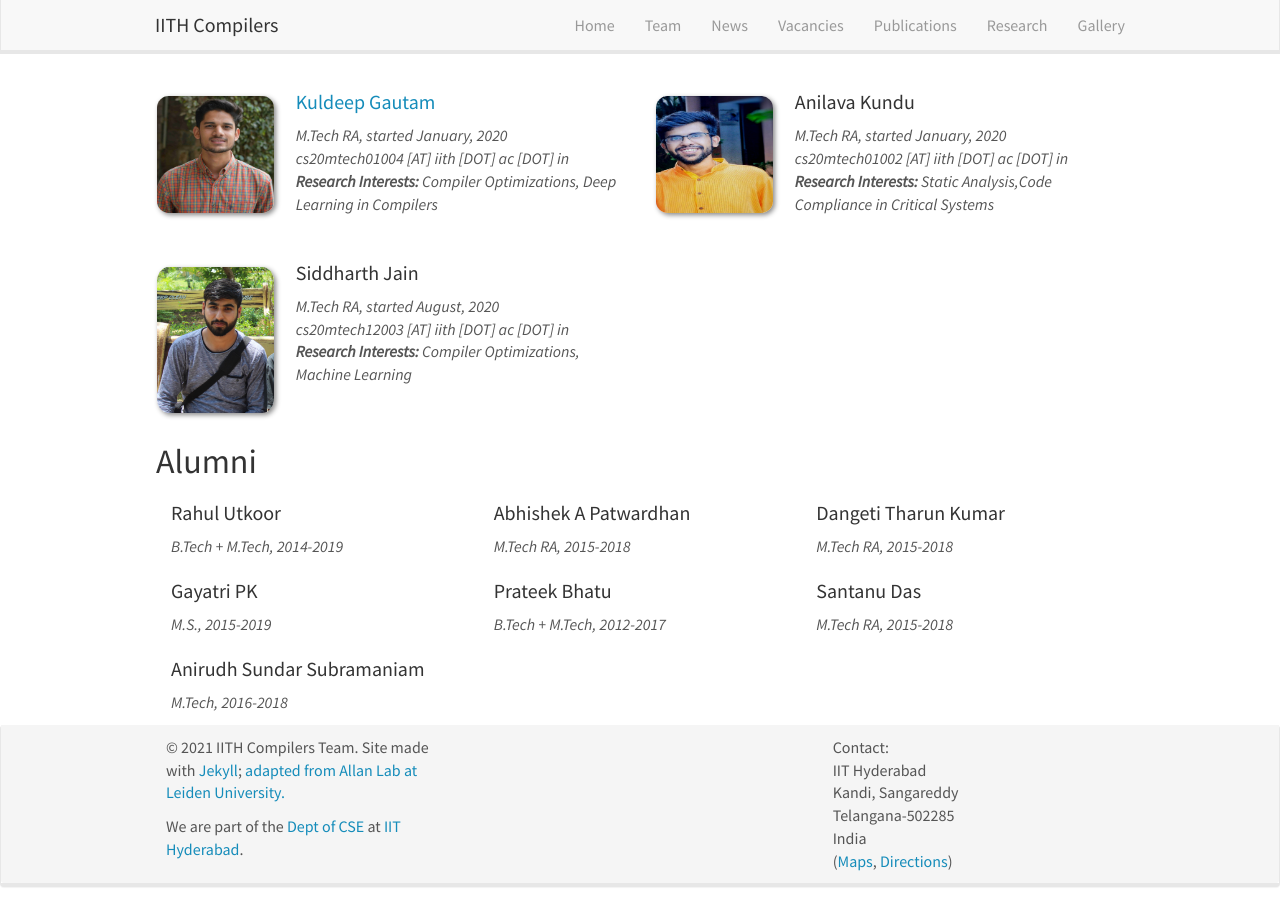
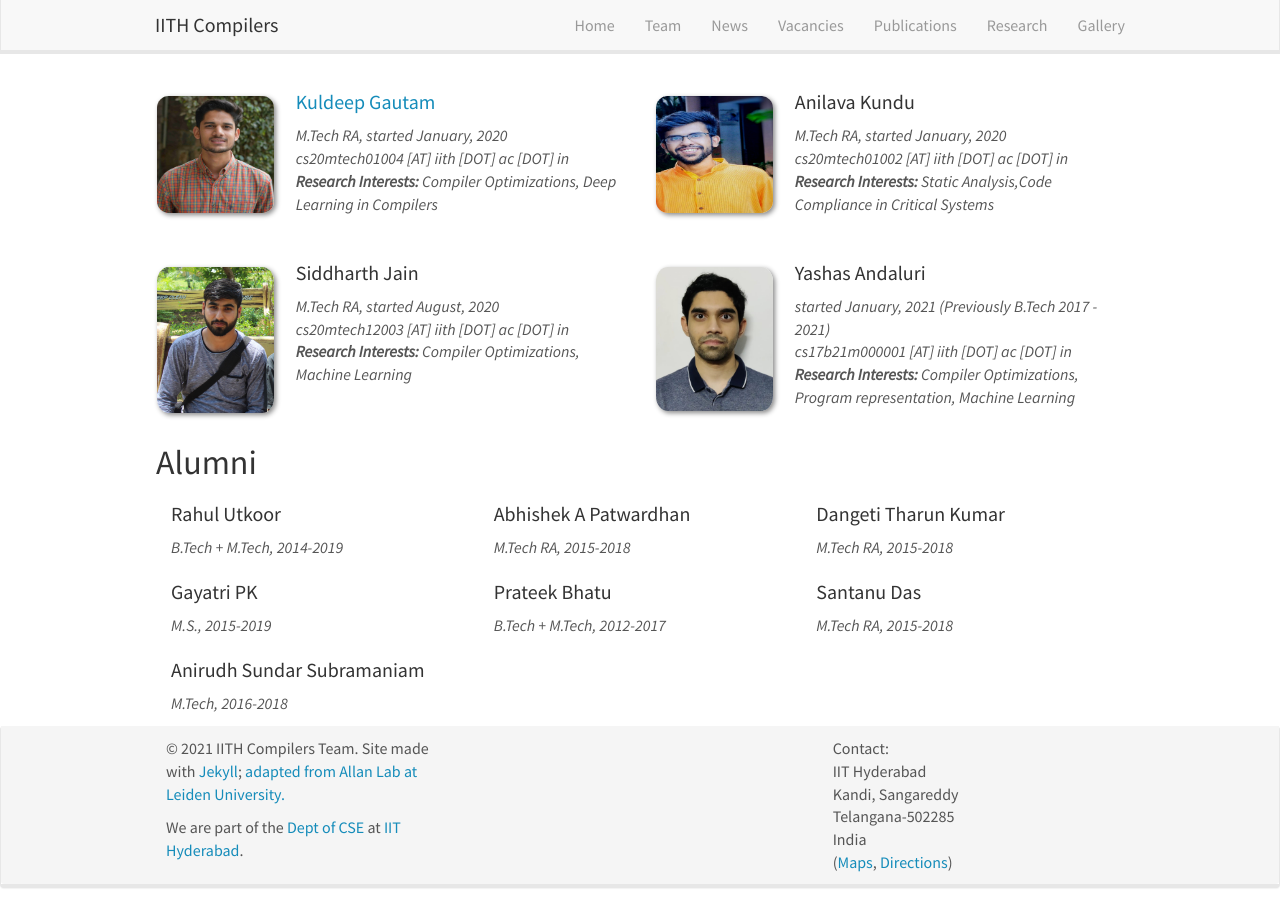
Before and after one commit to utpalbora/compilers.cse.iith.ac.in, a Jekyll site: the page built from _pages/team.md, in a window 1280 px wide and 900 px high, scrolled down 1404 px. Built offline with Jekyll 4.4.1, drawn with Linux system fonts in a browser that asks for light colours; nearby versions of some CDN libraries.

Commit message:
Added Yashas' bio

```diff
--- a/_data/team_members.yml
+++ b/_data/team_members.yml
@@ -118,6 +118,16 @@
   email: cs20mtech12003 [AT] iith [DOT] ac [DOT] in
   interests: Compiler Optimizations, Machine Learning
 
+- name: Yashas Andaluri
+  type: mtech
+  url:
+    value: 0
+    link:
+  photo: yashas.jpg
+  info: started January, 2021 (Previously B.Tech 2017 - 2021)
+  email: cs17b21m000001 [AT] iith [DOT] ac [DOT] in
+  interests: Compiler Optimizations, Program representation, Machine Learning
+
 - name: Rahul Utkoor
   type: alum
   info: B.Tech + M.Tech, 2014-2019
```
Also changed, not shown: images/teampic/yashas.jpg (added).
